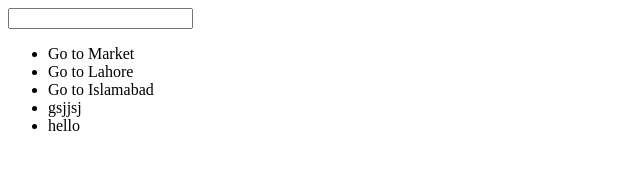
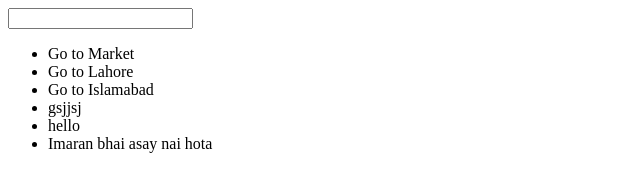
Before and after one commit to SarfrazSoftcircles/testing, a plain HTML site: page index.html in a window 1280 px wide. Shown: the whole page, without its empty margins (0-640 px from the left). Drawn offline with Linux system fonts and the light colour scheme.

Commit message:
hooo jaaa yr

```diff
--- a/index.html
+++ b/index.html
@@ -14,6 +14,7 @@
             <li>Go to Islamabad</li>
             <li>gsjjsj</li>
             <li>hello</li>
+            <li>Imaran bhai asay nai hota</li>
         </ul>
     </div>
     <script>
```
